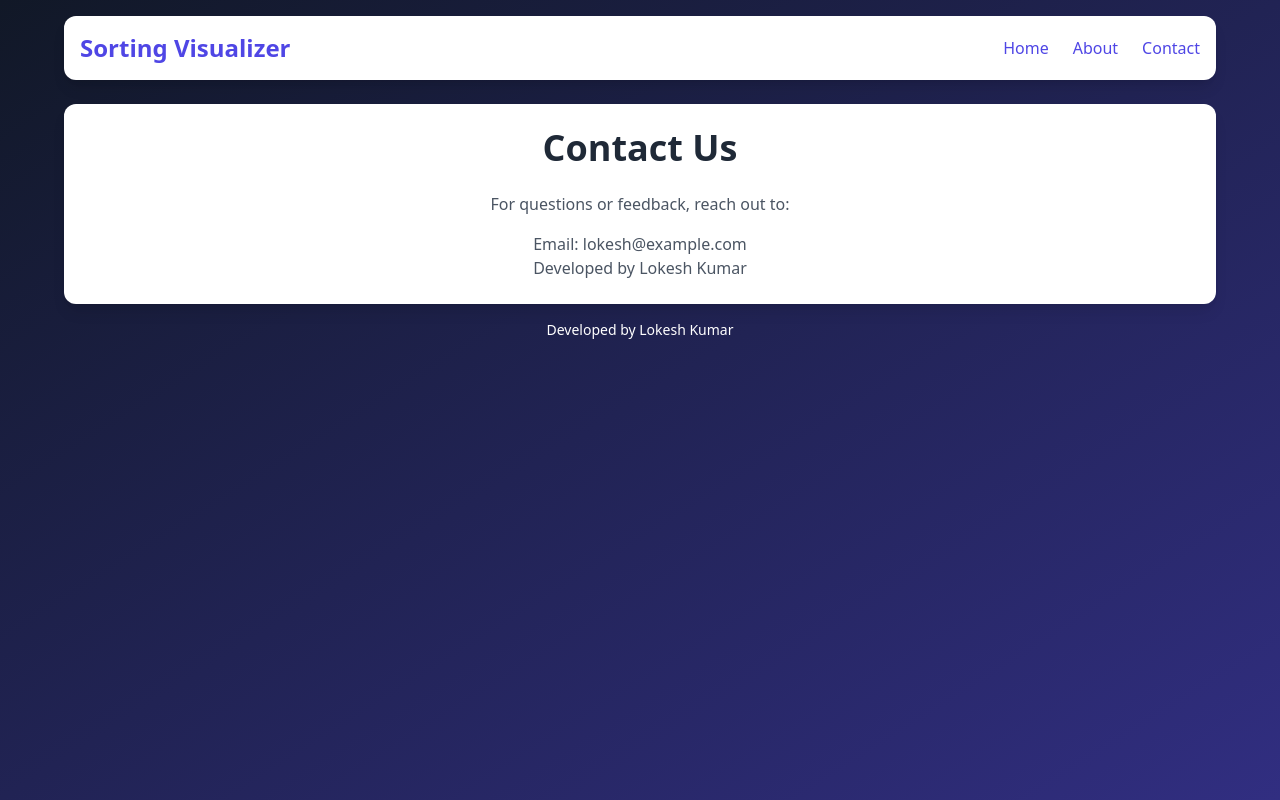
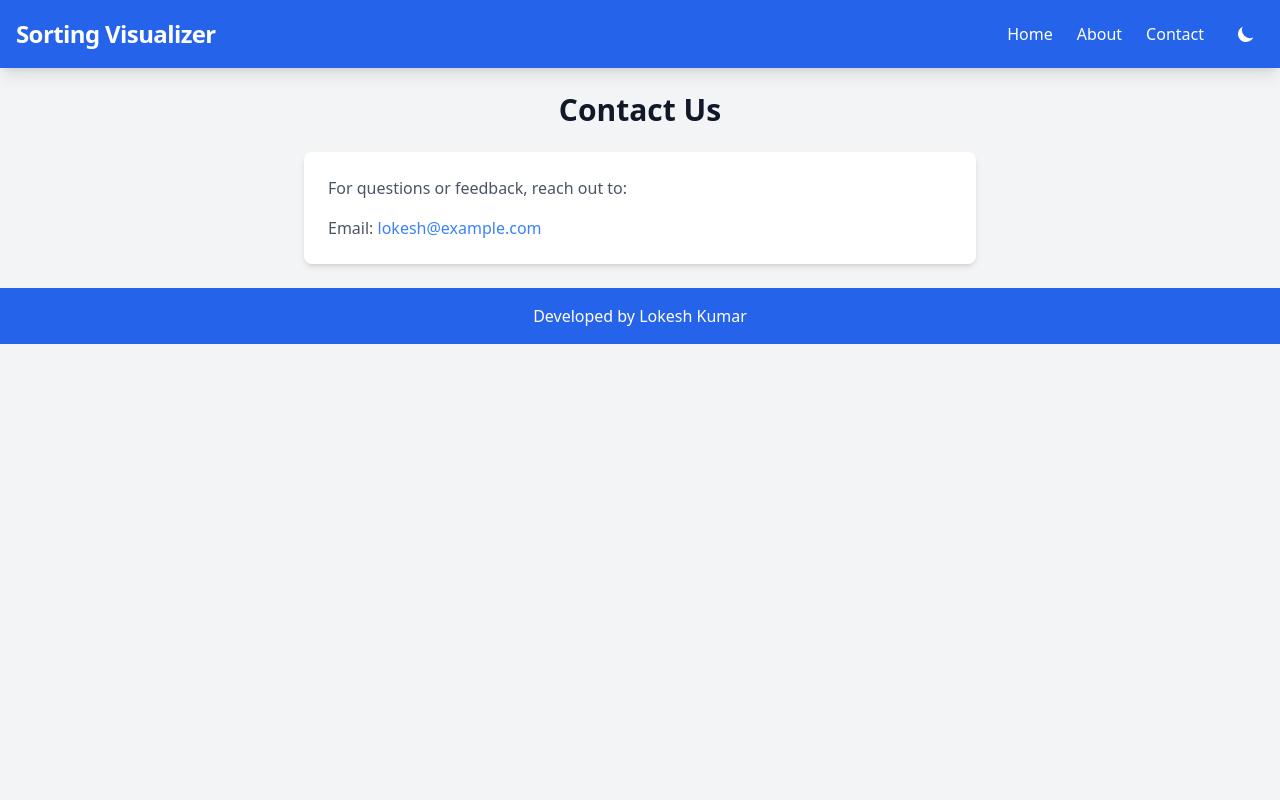
Before and after one commit to lokeshkumarnathi/Sorting-Visualizer, a plain HTML site: page contact.html in a window 1280 px wide. Drawn offline with nearby package versions, Linux system fonts and the light colour scheme.

Commit message:
Update contact.html

```diff
--- a/contact.html
+++ b/contact.html
@@ -1,27 +1,56 @@
 <!DOCTYPE html>
-<html lang="en">
+<html lang="en" class="light">
 <head>
     <meta charset="UTF-8">
     <meta name="viewport" content="width=device-width, initial-scale=1.0">
-    <title>Contact - Sorting Visualizer</title>
+    <title>Contact Sorting Visualizer</title>
+    <link rel="stylesheet" href="style.css">
     <script src="https://cdn.tailwindcss.com"></script>
-    <link rel="stylesheet" href="style.css">
 </head>
-<body class="min-h-screen bg-gradient-to-br from-gray-900 to-indigo-900 flex flex-col items-center p-4">
-    <nav class="w-full max-w-6xl bg-white rounded-xl shadow-lg p-4 mb-6 flex justify-between items-center">
-        <div class="text-2xl font-bold text-indigo-600">Sorting Visualizer</div>
-        <ul class="flex space-x-6">
-            <li><a href="index.html" class="text-indigo-600 hover:text-indigo-800">Home</a></li>
-            <li><a href="about.html" class="text-indigo-600 hover:text-indigo-800">About</a></li>
-            <li><a href="contact.html" class="text-indigo-600 hover:text-indigo-800">Contact</a></li>
-        </ul>
+<body class="bg-gray-100 dark:bg-gray-900 text-gray-900 dark:text-gray-100 transition-colors duration-300">
+    <nav class="bg-blue-600 dark:bg-blue-800 text-white p-4 sticky top-0 z-10 shadow-lg">
+        <div class="container mx-auto flex justify-between items-center">
+            <h1 class="text-2xl font-bold tracking-tight">Sorting Visualizer</h1>
+            <div class="flex items-center space-x-6">
+                <a href="index.html" class="hover:text-blue-200 transition-colors">Home</a>
+                <a href="about.html" class="hover:text-blue-200 transition-colors">About</a>
+                <a href="contact.html" class="hover:text-blue-200 transition-colors">Contact</a>
+                <button id="theme-toggle" class="p-2 rounded-full hover:bg-blue-700 transition-colors" title="Toggle Dark/Light Mode">
+                    <svg id="theme-icon" class="w-5 h-5" fill="currentColor" viewBox="0 0 20 20">
+                        <path d="M17.293 13.293A8 8 0 016.707 2.707a8.001 8.001 0 1010.586 10.586z"></path>
+                    </svg>
+                </button>
+            </div>
+        </div>
     </nav>
-    <main class="w-full max-w-6xl bg-white rounded-xl shadow-lg p-6 text-center">
-        <h1 class="text-4xl font-bold text-gray-800 mb-6">Contact Us</h1>
-        <p class="text-gray-600 mb-4">For questions or feedback, reach out to:</p>
-        <p class="text-gray-600">Email: lokesh@example.com</p>
-        <p class="text-gray-600">Developed by Lokesh Kumar</p>
+
+    <main class="container mx-auto p-6 animate-fade-in">
+        <h2 class="text-3xl font-bold mb-6 text-center">Contact Us</h2>
+        <div class="bg-white dark:bg-gray-800 p-6 rounded-lg shadow-md max-w-2xl mx-auto">
+            <p class="mb-4 text-gray-600 dark:text-gray-300">
+                For questions or feedback, reach out to:
+            </p>
+            <p class="text-gray-600 dark:text-gray-300">
+                Email: <a href="mailto:lokesh@example.com" class="text-blue-500 hover:underline">lokesh@example.com</a>
+            </p>
+        </div>
     </main>
-    <footer class="mt-4 text-white text-sm">
+
+    <footer class="bg-blue-600 dark:bg-blue-800 text-white p-4 text-center">
         Developed by Lokesh Kumar
     </footer>
+
+    <script>
+        // Theme toggle functionality
+        const themeToggle = document.getElementById('theme-toggle');
+        const themeIcon = document.getElementById('theme-icon');
+        themeToggle.addEventListener('click', () => {
+            document.documentElement.classList.toggle('dark');
+            const isDark = document.documentElement.classList.contains('dark');
+            themeIcon.innerHTML = isDark
+                ? '<path d="M10 2a1 1 0 011 1v1a1 1 0 11-2 0V3a1 1 0 011-1zm4 8a4 4 0 11-8 0 4 4 0 018 0zm-.464 4.95l.707.707a1 1 0 001.414-1.414l-.707-.707a1 1 0 00-1.414 1.414zm2.12-10.607a1 1 0 010 1.414l-.707.707a1 1 0 11-1.414-1.414l.707-.707a1 1 0 011.414 0zM17 11a1 1 0 11-2 0 1 1 0 012 0zm-7 4a1 1 0 11-2 0 1 1 0 012 0zm-7-4a1 1 0 112 0 1 1 0 01-2 0zM5.05 6.464A1 1 0 106.465 5.05l-.708-.707a1 1 0 00-1.414 1.414l.707.707zm1.414 8.486l-.707.707a1 1 0 01-1.414-1.414l.707-.707a1 1 0 011.414 1.414zM4 11a1 1 0 11-2 0 1 1 0 012 0zm-2-4a1 1 0 112 0 1 1 0 01-2 0zm12 0a1 1 0 112 0 1 1 0 01-2 0z"/>'
+                : '<path d="M17.293 13.293A8 8 0 016.707 2.707a8.001 8.001 0 1010.586 10.586z"/>';
+        });
+    </script>
+</body>
+</html>
```
